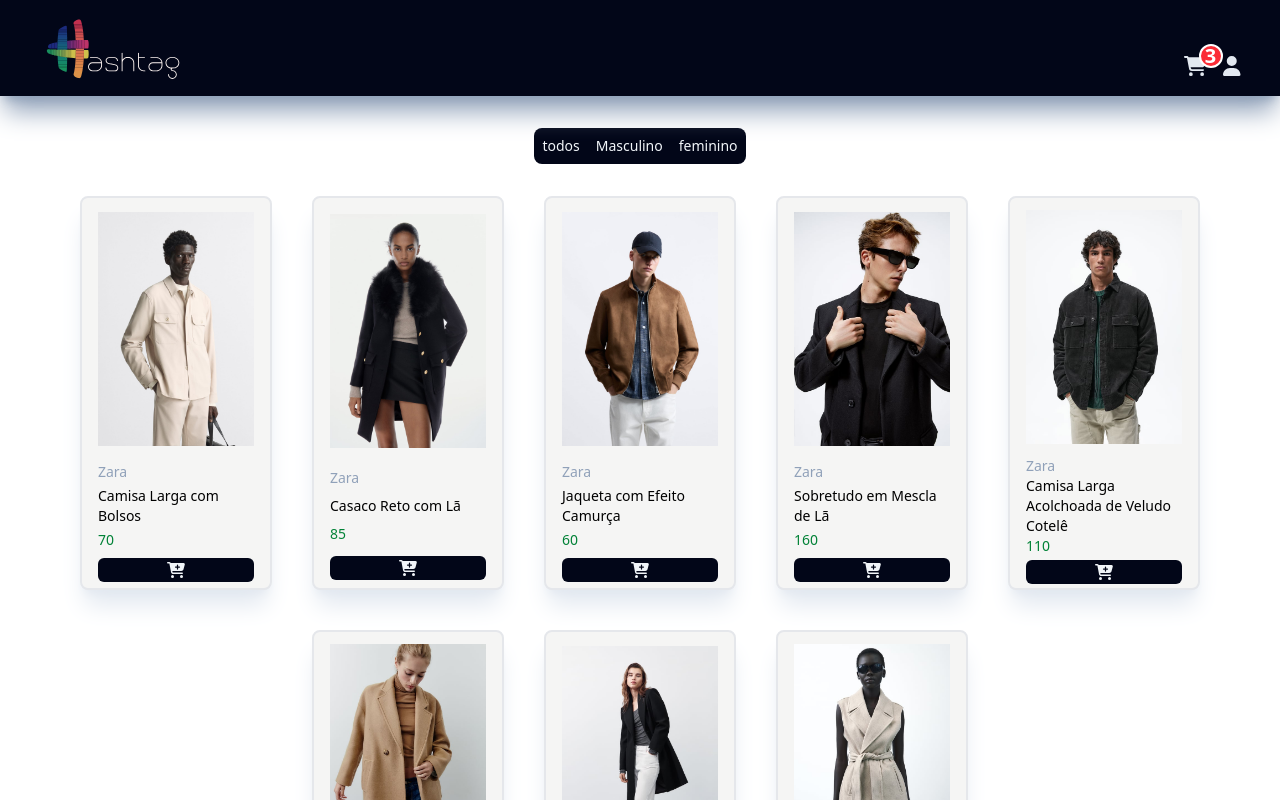
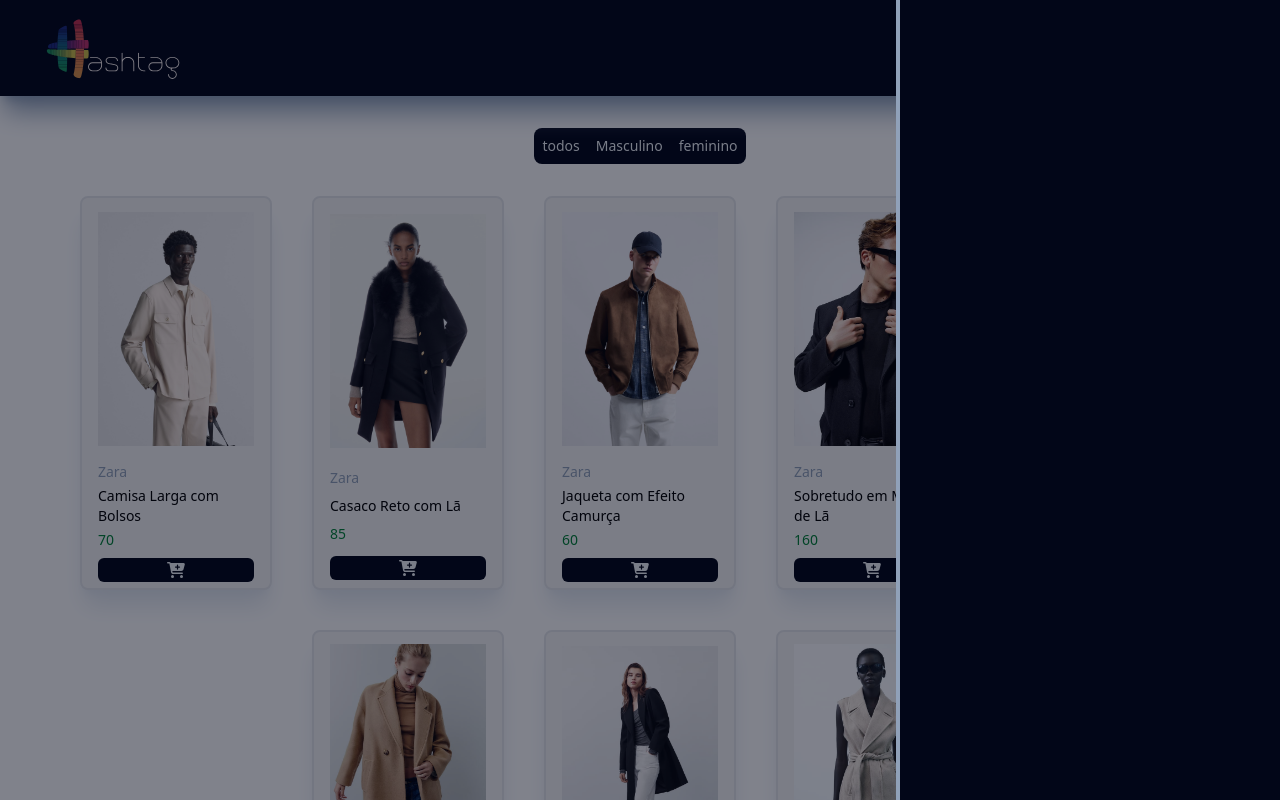
Before and after one commit to ericksantanadasilva/e-commerce, a React (Vite) app: page / in a window 1280 px wide. Shown: the top 800 px of the page. Built offline with nearby package versions, Linux system fonts and the light colour scheme.

Commit message:
criação carrinho com inteligencia para fechar

```diff
--- /dev/null
+++ b/src/components/Cart/CartOverlay.jsx
@@ -0,0 +1,24 @@
+import { useState } from 'react';
+
+const CartOverlay = () => {
+  const [isCartOpen, setIsCartOpen] = useState(true);
+  return (
+    <div
+      className={`h-screen w-screen fixed top-0 left-0 flex z-50 ease-in-out duration-200 ${
+        isCartOpen ? 'translate-x-0' : 'translate-x-full'
+      }`}
+    >
+      <section
+        id='outside-of-cart'
+        onClick={() => setIsCartOpen(false)}
+        className='w-3/4 bg-slate-950 opacity-50'
+      ></section>
+      <section
+        id='cart'
+        className='w-1/4 bg-slate-950 min-w-96 border-l-4 border-slate-400 p-5 flex flex-col justify-between text-white'
+      ></section>
+    </div>
+  );
+};
+
+export default CartOverlay;
--- a/src/pages/HomePage/Home.jsx
+++ b/src/pages/HomePage/Home.jsx
@@ -1,7 +1,13 @@
 import MainSection from './MainSection';
+import CartOverlay from '../../components/Cart/CartOverlay';
 
 const Home = () => {
-  return <MainSection />;
+  return (
+    <>
+      <CartOverlay />
+      <MainSection />;
+    </>
+  );
 };
 
 export default Home;
```
